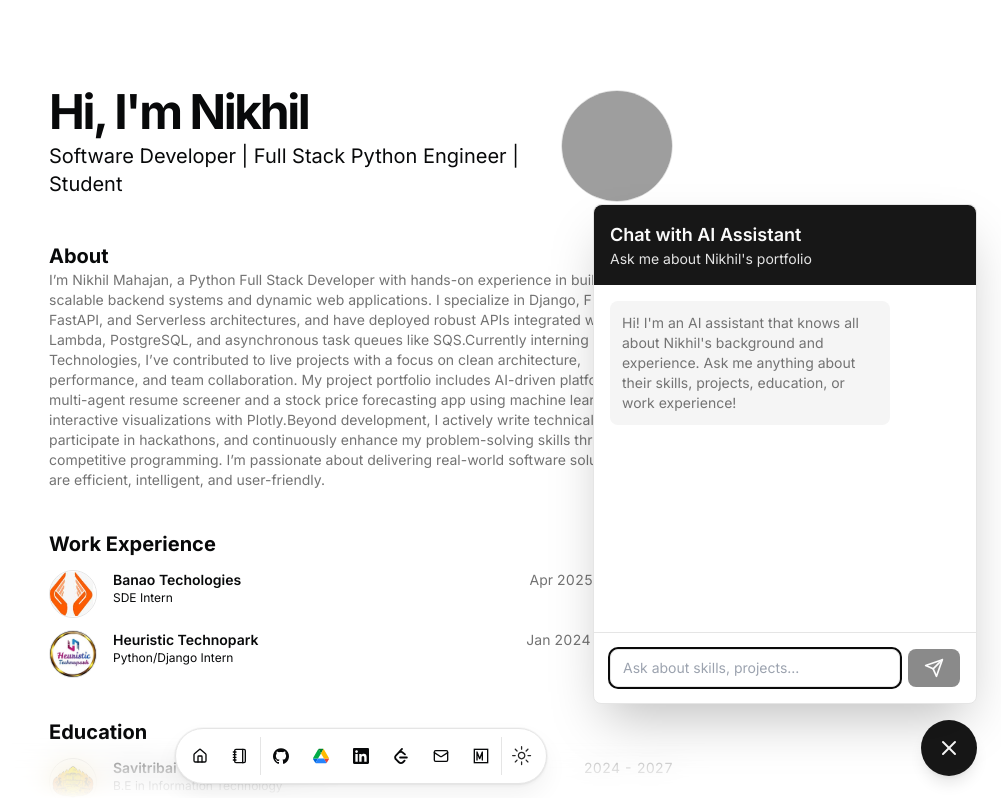
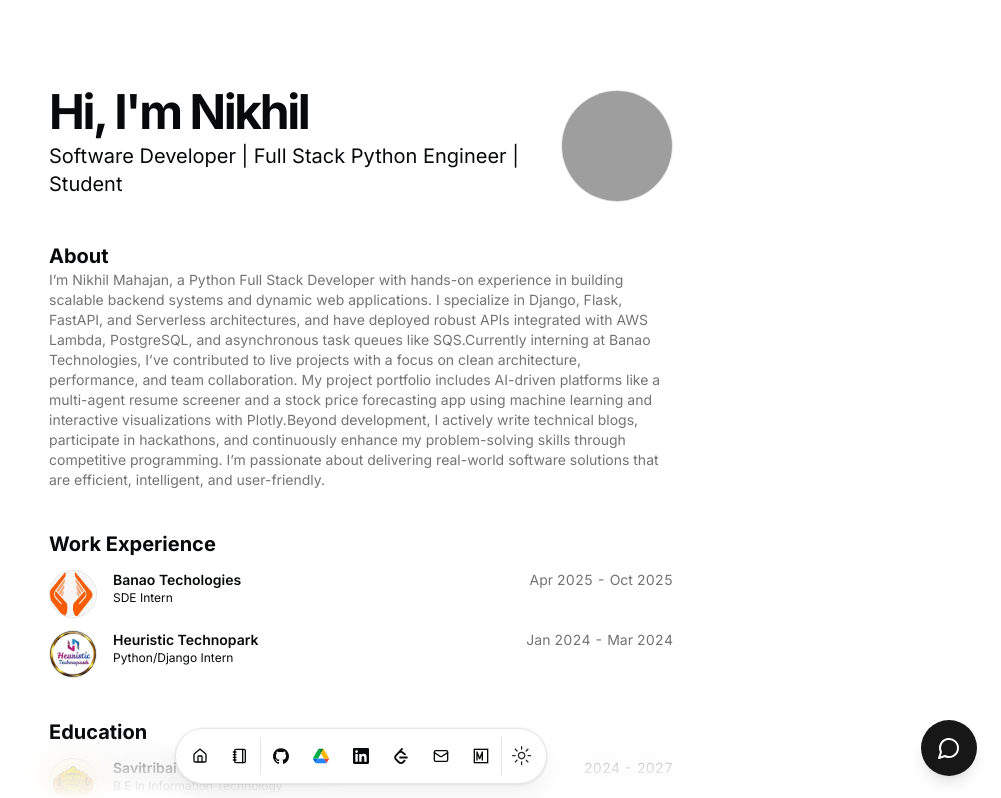
Before and after one commit to NikhilMahajn/Nikhil-portfolio, a Next.js app: page / in a window 1280 px wide. Shown: the top 798 px of the page, without its empty margins (279-1280 px from the left). Built offline with nearby package versions, Linux system fonts and the light colour scheme; grey boxes are pictures that could not be loaded.

Commit message:
refactor: remove unnecessary state update in chatbot mount effect

```diff
--- a/src/components/chatbot.tsx
+++ b/src/components/chatbot.tsx
@@ -25,7 +25,6 @@ const PortfolioChatbot = () => {
   // Open chatbot with animation on mount
   useEffect(() => {
     const timer = setTimeout(() => {
-      setIsOpen(true);
       setIsVisible(true);
     }, 1000);
     return () => clearTimeout(timer);
```
